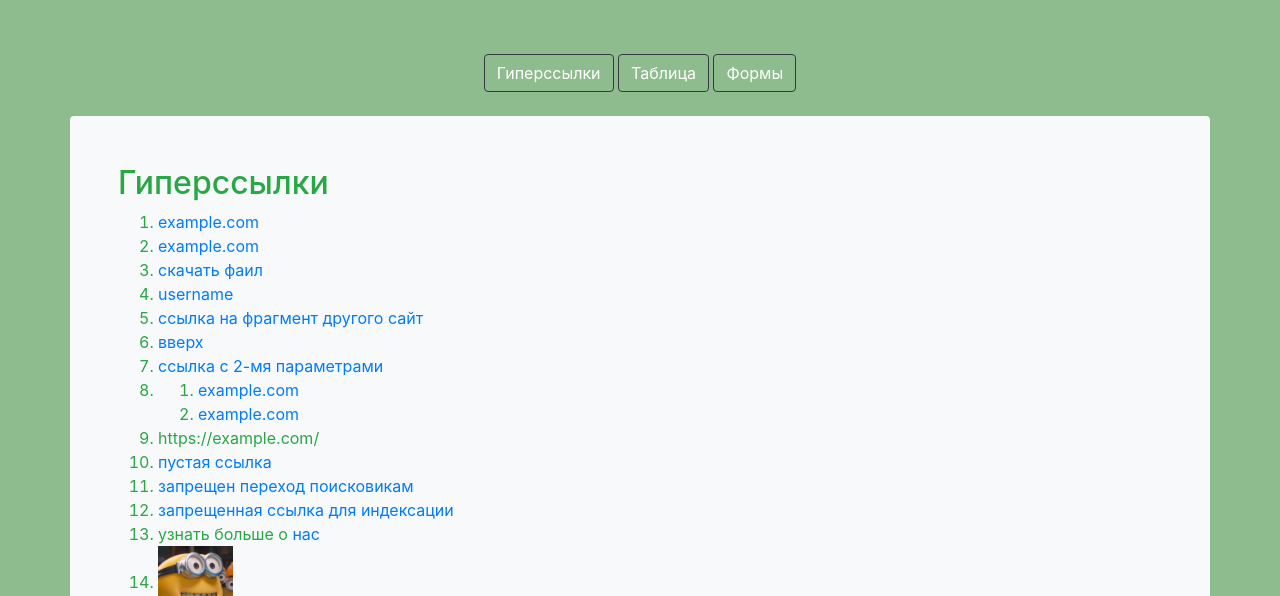
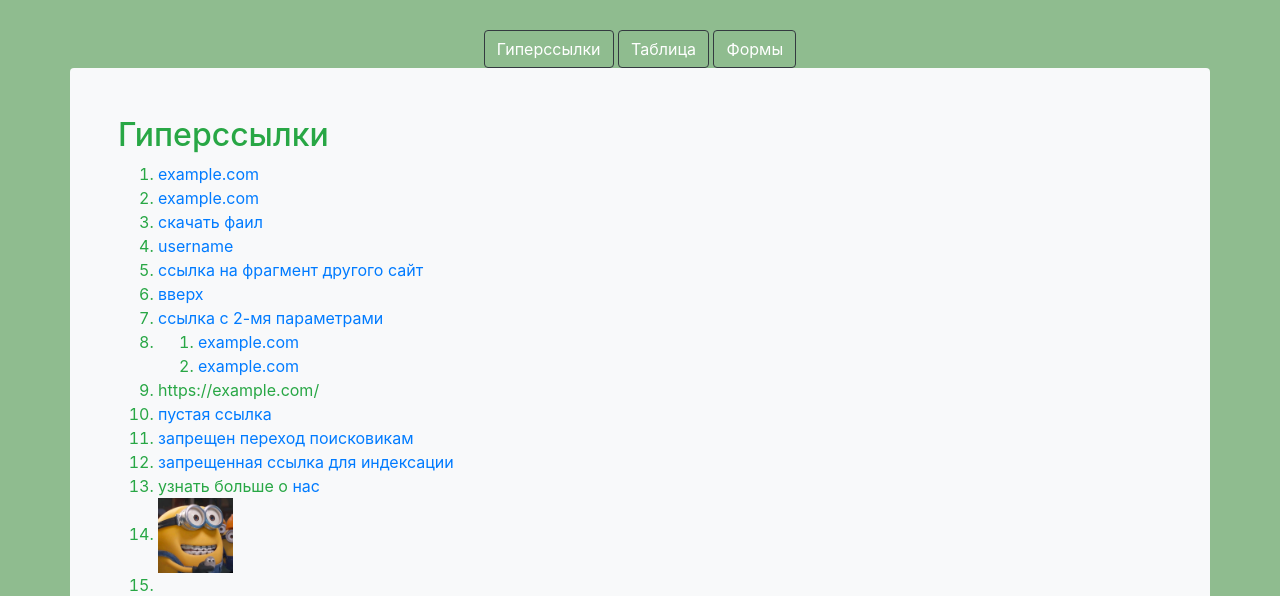
Before and after one commit to nataliashalaeva/index4, a plain HTML site: page index.html in a window 1280 px wide. Shown: the part 193-789 px from the top of the page. Drawn offline with nearby package versions, Linux system fonts and the light colour scheme.

Commit message:
Update index.html

```diff
--- a/index.html
+++ b/index.html
@@ -34,7 +34,7 @@
   </div>
 
   <div class="nav flex-wrap justify-content-center  ">
-    <div class="menu m-4 justify-content-center d-sm-none d-md-block d-print-block ">
+    <div class="menu justify-content-center d-md-block d-print-block ">
 
       <a class="btn btn-outline-dark text-white" href="#gip" role="button">Гиперссылки </a>
       <a class="btn btn-outline-dark text-white" href="#tab" role="button">Таблица </a>
```
